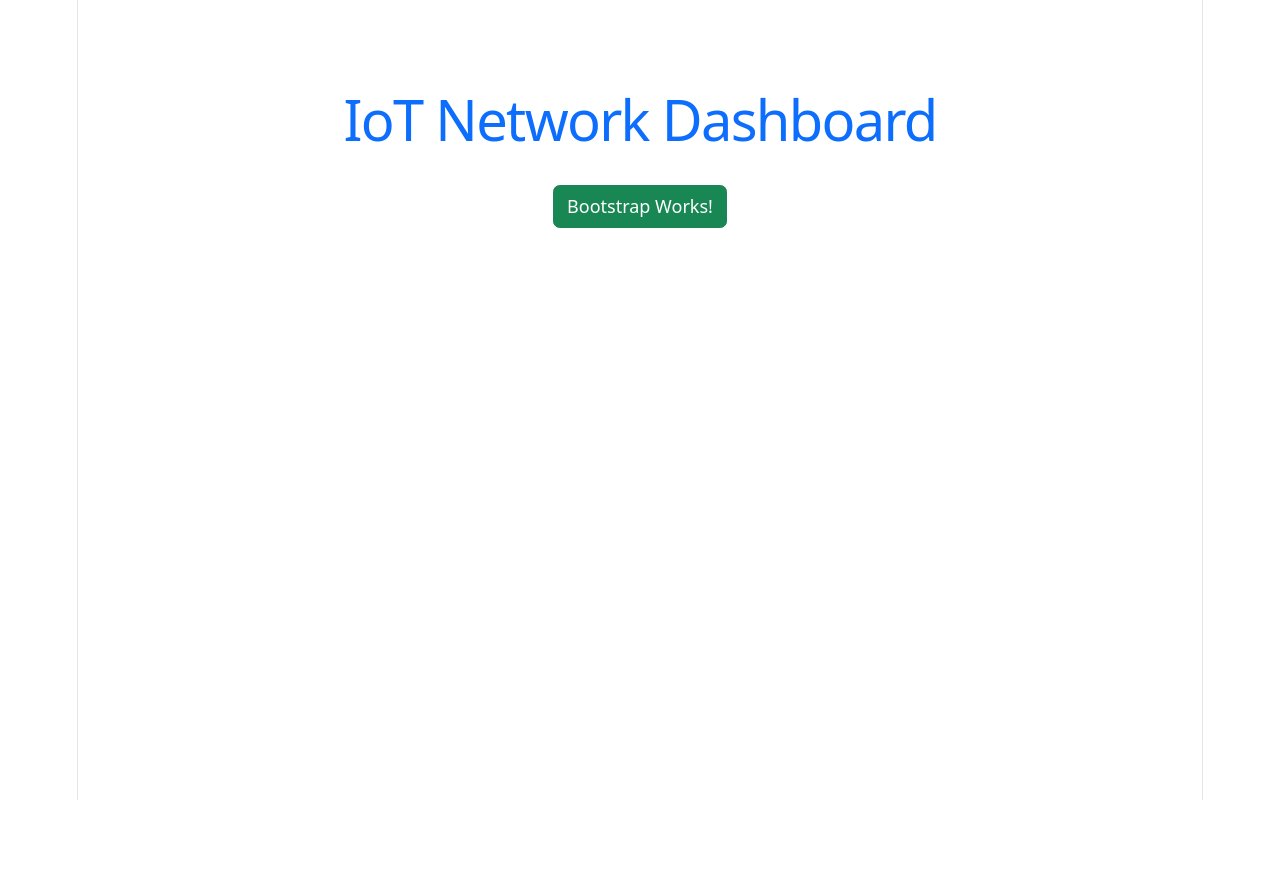
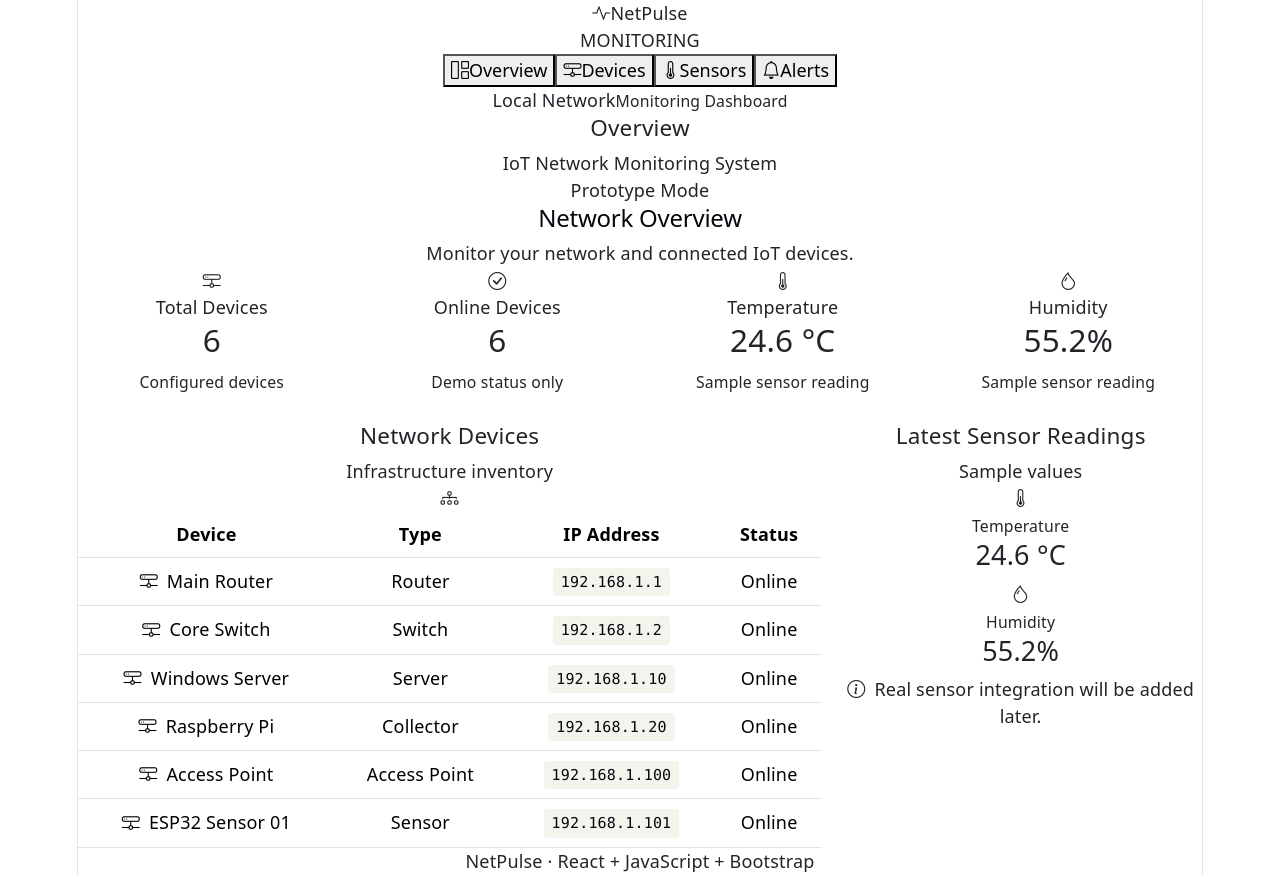
Before and after one commit to Keyvan1369/IOT_Net_Monitor, a React app in the folder frontend/: page / in a window 1280 px wide. Before the commit the page ends 800 px from the top, so only its background shows below. Built offline with nearby package versions, Linux system fonts and the light colour scheme; the HTML template or start-up script is replaced by a standard one.

Commit message:
connect components to

```diff
--- a/frontend/src/App.jsx
+++ b/frontend/src/App.jsx
@@ -1,10 +1,205 @@
+
+import { useState } from "react";
+import Sidebar from "./components/Sidebar";
+import StatCard from "./components/StatCard";
+import DeviceTable from "./components/DeviceTable";
+
+const devices = [
+  {
+    id: 1,
+    name: "Main Router",
+    type: "Router",
+    ip: "192.168.1.1",
+    status: "Online",
+  },
+  {
+    id: 2,
+    name: "Core Switch",
+    type: "Switch",
+    ip: "192.168.1.2",
+    status: "Online",
+  },
+  {
+    id: 3,
+    name: "Windows Server",
+    type: "Server",
+    ip: "192.168.1.10",
+    status: "Online",
+  },
+  {
+    id: 4,
+    name: "Raspberry Pi",
+    type: "Collector",
+    ip: "192.168.1.20",
+    status: "Online",
+  },
+  {
+    id: 5,
+    name: "Access Point",
+    type: "Access Point",
+    ip: "192.168.1.100",
+    status: "Online",
+  },
+  {
+    id: 6,
+    name: "ESP32 Sensor 01",
+    type: "Sensor",
+    ip: "192.168.1.101",
+    status: "Online",
+  },
+];
+
 function App() {
+  const [activePage, setActivePage] = useState("Overview");
+
   return (
-    <div className="container mt-5">
-      <h1 className="text-primary">IoT Network Dashboard</h1>
-      <button className="btn btn-success">
-        Bootstrap Works!
-      </button>
+    <div className="dashboard">
+      <Sidebar
+        activePage={activePage}
+        setActivePage={setActivePage}
+      />
+
+      <main className="main-content">
+        <header className="topbar">
+          <div>
+            <h5>{activePage}</h5>
+            <p>IoT Network Monitoring System</p>
+          </div>
+
+          <span className="connection-status">
+            <span className="status-dot"></span>
+            Prototype Mode
+          </span>
+        </header>
+
+        {activePage === "Overview" && (
+          <>
+            <section className="welcome-section">
+              <div>
+                <h2>Network Overview</h2>
+                <p>Monitor your network and connected IoT devices.</p>
+              </div>
+            </section>
+
+            <section className="row g-3 mb-4">
+              <StatCard
+                title="Total Devices"
+                value={devices.length}
+                icon="bi-hdd-network"
+                color="blue"
+                subtitle="Configured devices"
+              />
+              <StatCard
+                title="Online Devices"
+                value={devices.length}
+                icon="bi-check-circle"
+                color="green"
+                subtitle="Demo status only"
+              />
+              <StatCard
+                title="Temperature"
+                value="24.6 °C"
+                icon="bi-thermometer-half"
+                color="orange"
+                subtitle="Sample sensor reading"
+              />
+              <StatCard
+                title="Humidity"
+                value="55.2%"
+                icon="bi-droplet"
+                color="purple"
+                subtitle="Sample sensor reading"
+              />
+            </section>
+
+            <section className="row g-3">
+              <div className="col-12 col-xl-8">
+                <div className="panel h-100">
+                  <div className="panel-heading">
+                    <div>
+                      <h5>Network Devices</h5>
+                      <p>Infrastructure inventory</p>
+                    </div>
+                    <i className="bi bi-diagram-3 panel-icon"></i>
+                  </div>
+
+                  <DeviceTable devices={devices} />
+                </div>
+              </div>
+
+              <div className="col-12 col-xl-4">
+                <div className="panel h-100">
+                  <div className="panel-heading">
+                    <div>
+                      <h5>Latest Sensor Readings</h5>
+                      <p>Sample values</p>
+                    </div>
+                  </div>
+
+                  <div className="sensor-reading">
+                    <i className="bi bi-thermometer-half sensor-symbol orange-text"></i>
+                    <div>
+                      <small>Temperature</small>
+                      <h4>24.6 °C</h4>
+                    </div>
+                  </div>
+
+                  <div className="sensor-reading">
+                    <i className="bi bi-droplet sensor-symbol blue-text"></i>
+                    <div>
+                      <small>Humidity</small>
+                      <h4>55.2%</h4>
+                    </div>
+                  </div>
+
+                  <div className="info-note">
+                    <i className="bi bi-info-circle me-2"></i>
+                    Real sensor integration will be added later.
+                  </div>
+                </div>
+              </div>
+            </section>
+          </>
+        )}
+
+        {activePage === "Devices" && (
+          <div className="panel">
+            <div className="panel-heading">
+              <div>
+                <h5>Network Devices</h5>
+                <p>Configured devices and IP addresses</p>
+              </div>
+            </div>
+            <DeviceTable devices={devices} />
+          </div>
+        )}
+
+        {activePage === "Sensors" && (
+          <div className="panel">
+            <div className="panel-heading">
+              <h5>Sensor Monitoring</h5>
+            </div>
+            <p className="text-secondary">
+              Temperature: 24.6 °C · Humidity: 55.2% (sample data)
+            </p>
+          </div>
+        )}
+
+        {activePage === "Alerts" && (
+          <div className="panel">
+            <div className="panel-heading">
+              <h5>Alerts</h5>
+            </div>
+            <p className="text-secondary">
+              No real alerts are configured yet.
+            </p>
+          </div>
+        )}
+
+        <footer className="page-footer">
+          NetPulse · React + JavaScript + Bootstrap
+        </footer>
+      </main>
     </div>
   );
 }
```
